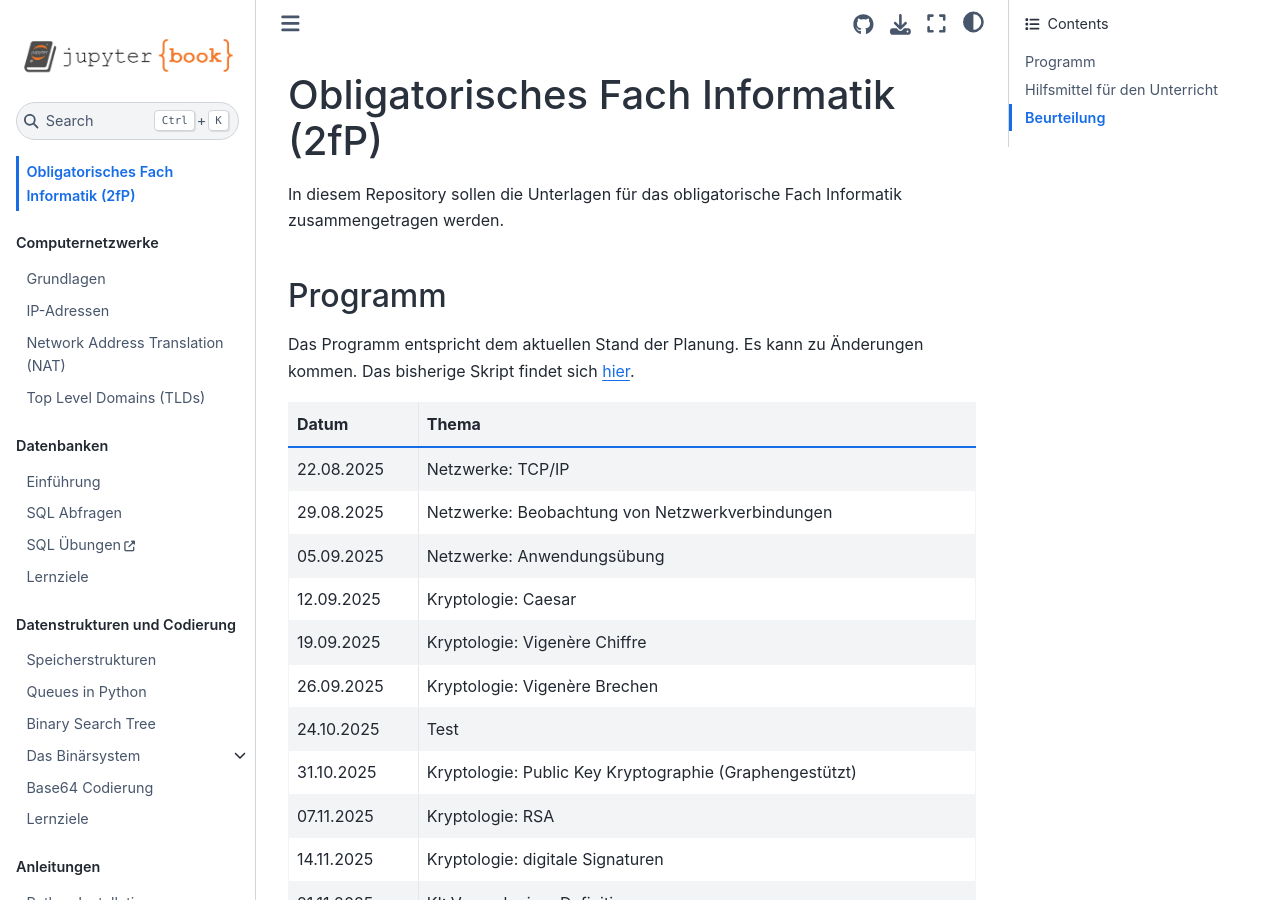
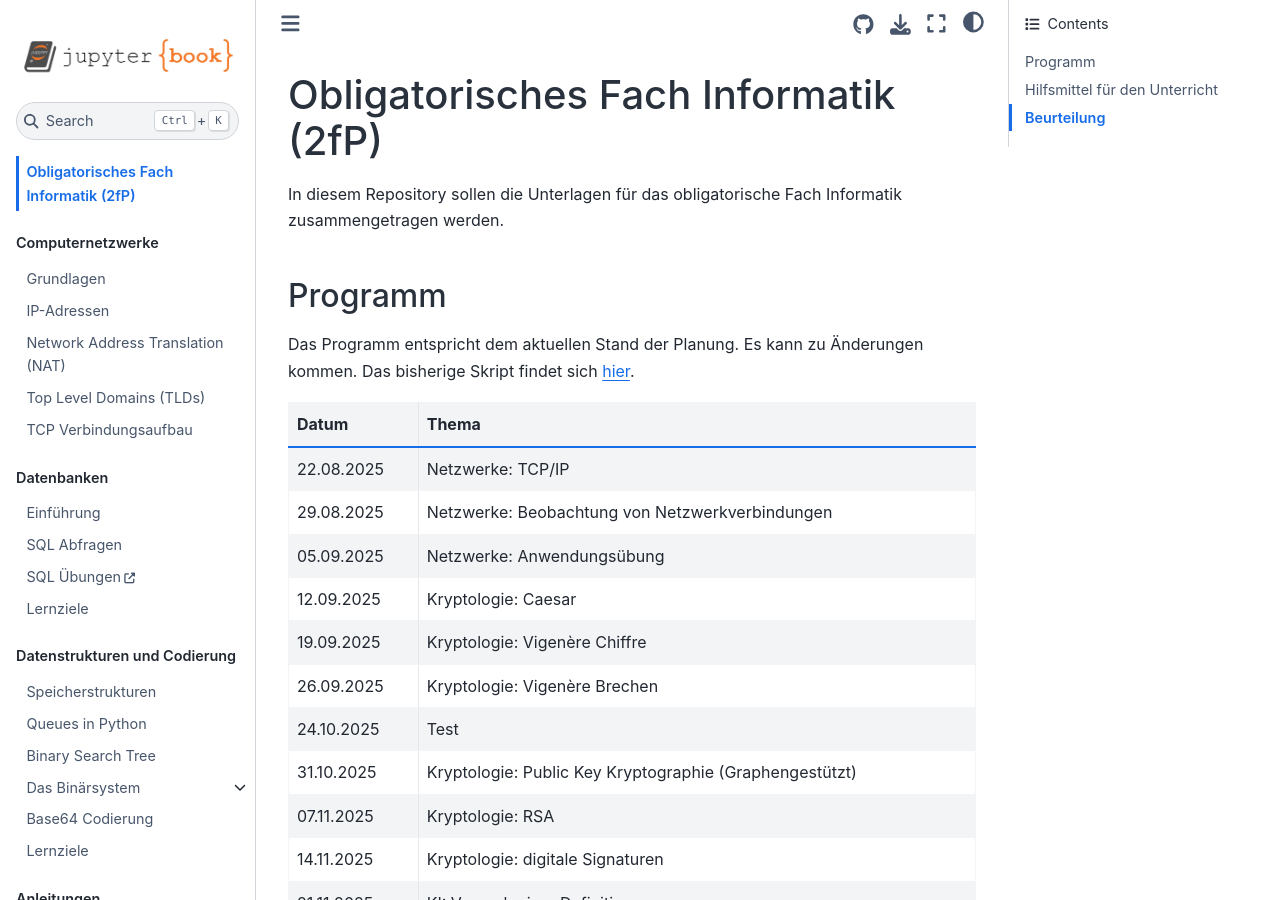
Before and after one commit to SkriptenMk/I_fP_24-28, a Jupyter Book: the page built from docs/intro.md, in a window 1280 px wide and 900 px high. Built offline with Jupyter Book 1.0.4 settings and Sphinx 7.4.7 and the Sphinx Book theme 1.1.4, drawn with Linux system fonts in a browser that asks for light colours.

Commit message:
Füge die Datei im Inhaltsverzeichnis ein

```diff
--- a/docs/_toc.yml
+++ b/docs/_toc.yml
@@ -14,6 +14,8 @@ parts:
         title: Network Address Translation (NAT)
       - file: 250822/tld.md
         title: Top Level Domains (TLDs)
+      - file: 250829/three_way_handshake.md
+        title: TCP Verbindungsaufbau
   - caption: Datenbanken
     chapters:
       - file: 250416/datenbank.md
```
